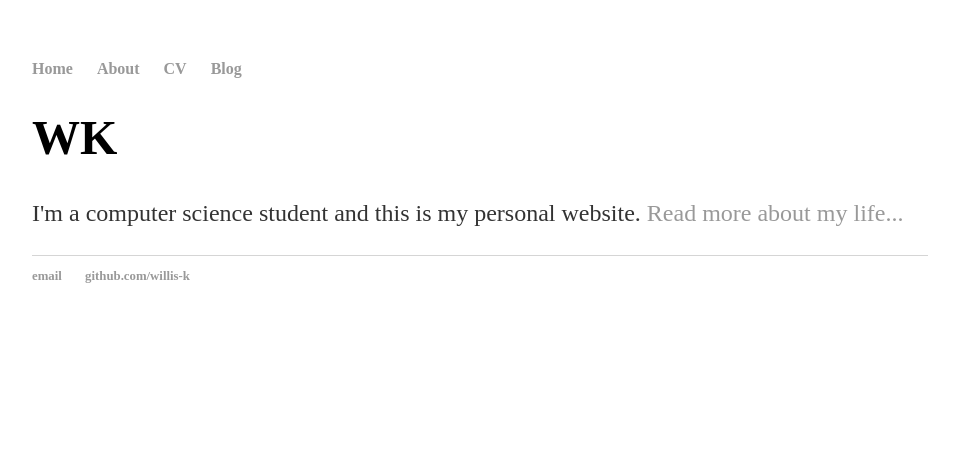
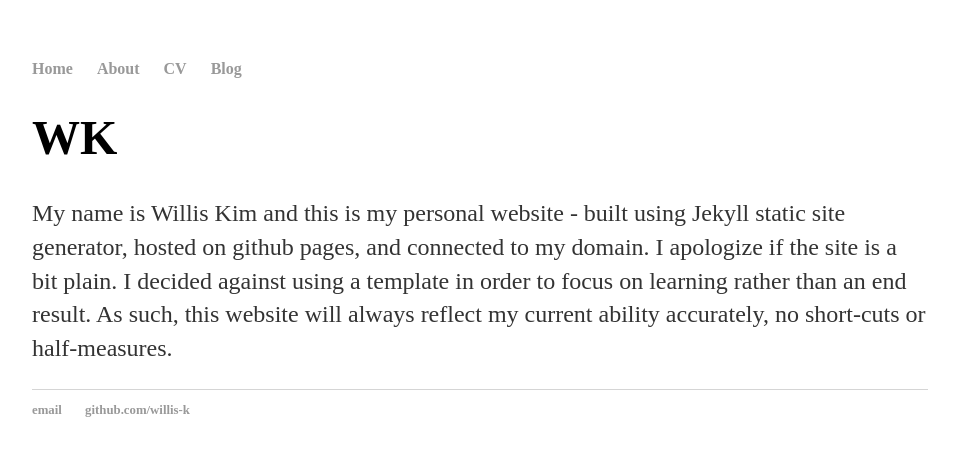
Before and after one commit to willis-k/willis-k.github.io, a Jekyll site: the page built from index.html, in a window 1280 px wide. Shown: the top 456 px of the page, without its empty margins (160-1119 px from the left). Built offline with Jekyll 4.4.1, drawn with Linux system fonts in a browser that asks for light colours.

Commit message:
Update index.html

```diff
--- a/index.html
+++ b/index.html
@@ -1,8 +1,12 @@
 ---
 layout: default
-title: Willis Kim
+title: WK
 ---
 <div class="blurb">
 	<h1>WK</h1>
-	<p>I'm a computer science student and this is my personal website. <a href="/about">Read more about my life...</a></p>
+	<p>My name is Willis Kim and this is my personal website - built using Jekyll static site generator,
+		hosted on github pages, and connected to my domain. I apologize if the site is a bit plain.
+		I decided against using a template in order to focus on learning rather than an end result. As such,
+		this website will always reflect my current ability accurately, no short-cuts or half-measures.
+
 </div><!-- /.blurb -->
```
